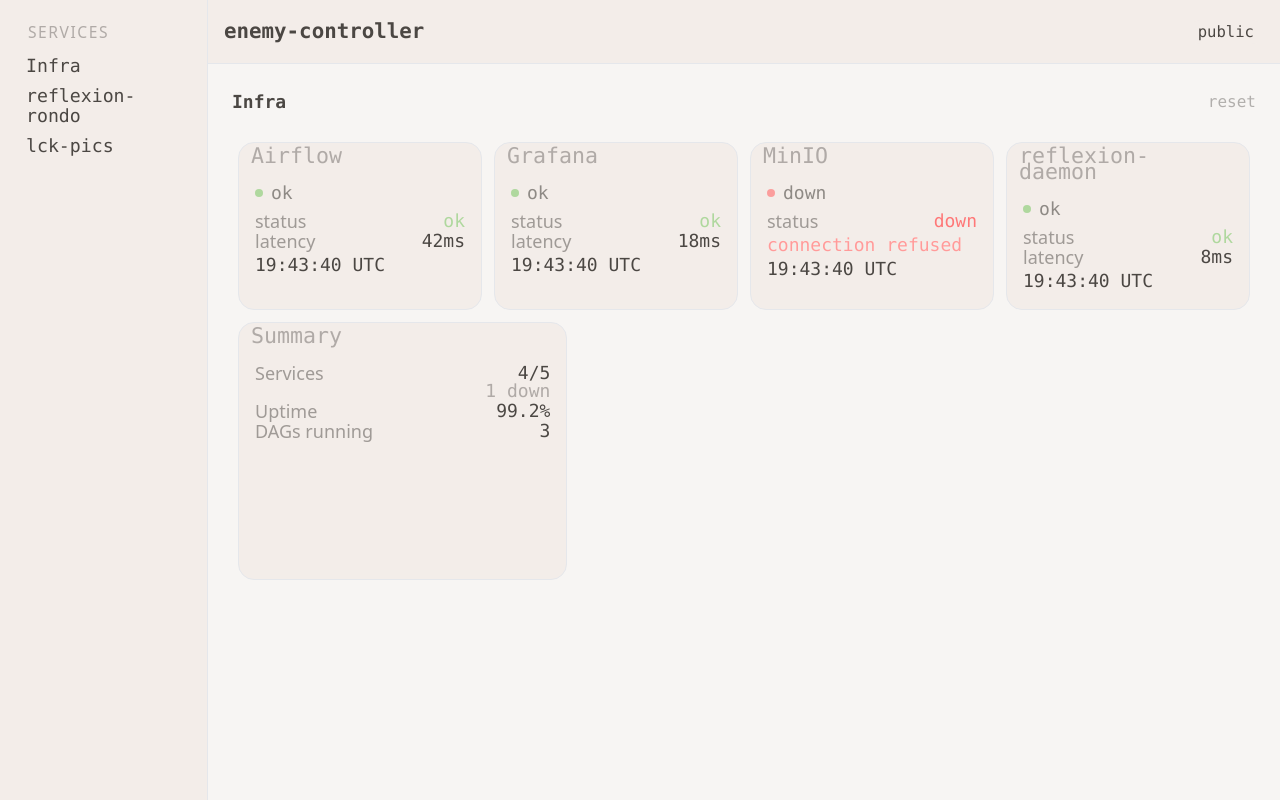
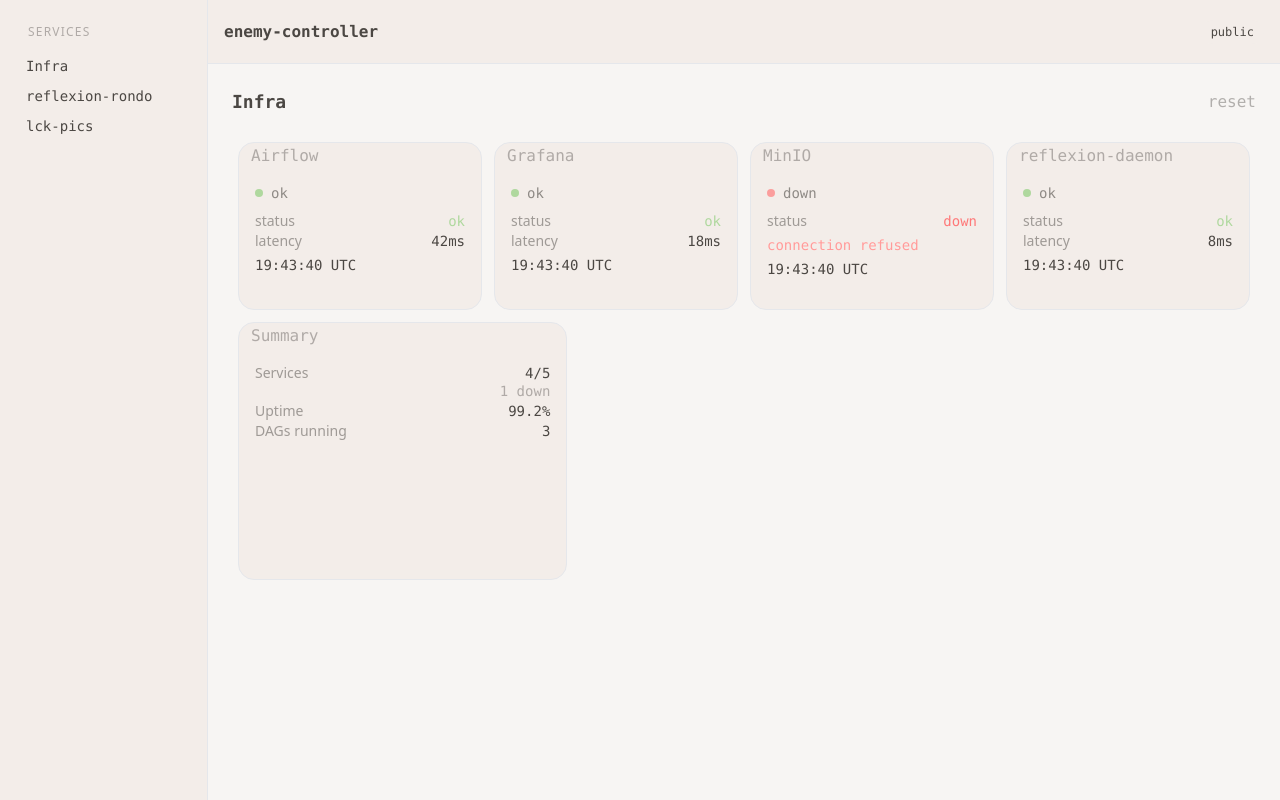
Before and after one commit to ikazen/enemy-controller, a FastAPI app: page / in a window 1280 px wide. Run offline with FastAPI, Linux system fonts and the light colour scheme; some libraries are stand-ins or nearby versions.

Commit message:
fix: 폰트 크기 조정 — 패널타이틀 16px, 내용 14/16px

```diff
--- a/templates/base.html
+++ b/templates/base.html
@@ -62,18 +62,12 @@
     }
 
     /* ── Font scaling ── */
-    /* panel title (drag handle): ×1.8 */
-    .gs-drag-handle > span { font-size: 1.35rem; }
+    /* panel title (drag handle) */
+    .gs-drag-handle > span { font-size: 1rem; }
 
-    /* panel content: ×1.5 */
-    .card-scroll .text-xs  { font-size: 1.125rem; }
-    .card-scroll .text-sm  { font-size: 1.3125rem; }
-
-    /* sidebar + topbar: ×1.3 */
-    .drawer-side .text-xs  { font-size: 0.975rem; }
-    .drawer-side .text-sm  { font-size: 1.1375rem; }
-    .navbar .text-xs       { font-size: 0.975rem; }
-    .navbar .text-base     { font-size: 1.3rem; }
+    /* panel content */
+    .card-scroll .text-xs  { font-size: 0.875rem; }
+    .card-scroll .text-sm  { font-size: 1rem; }
 
     /* Panel picker */
     .picker-item {
```
